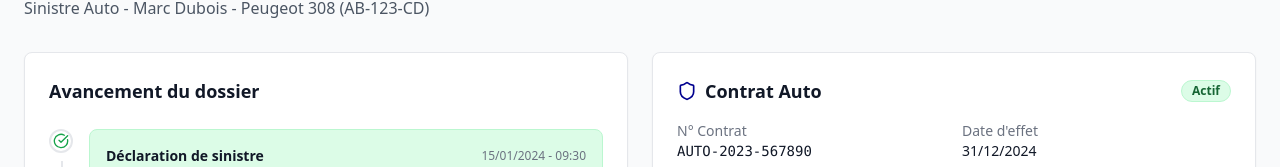
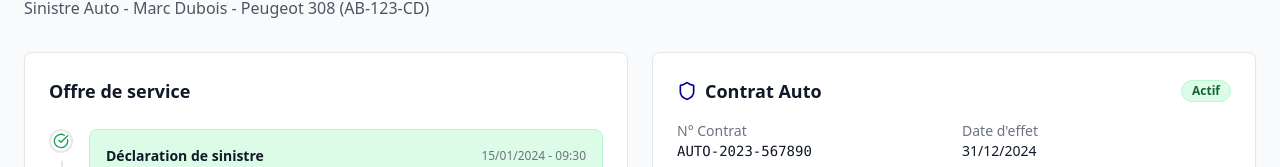
Before and after one commit to vmlgbt/sinistre-auto-ouverture-usecase1-2589784a, a React (Vite) app: page / in a window 1280 px wide. Shown: the part 186-353 px from the top of the page. Built offline with nearby package versions, Linux system fonts and the light colour scheme.

Commit message:
Replace text
Replace "Échéance" with "Offre de service".

```diff
--- a/src/components/Timeline.tsx
+++ b/src/components/Timeline.tsx
@@ -1,4 +1,3 @@
-
 import React from 'react';
 import { CheckCircle, Clock, AlertCircle } from 'lucide-react';
 
@@ -90,7 +89,7 @@ const Timeline: React.FC = () => {
   return (
     <div className="bg-white rounded-lg shadow-sm border border-gray-200 p-6">
       <h3 className="text-lg font-semibold text-gray-900 mb-6">
-        Avancement du dossier
+        Offre de service
       </h3>
 
       <div className="relative">
```
